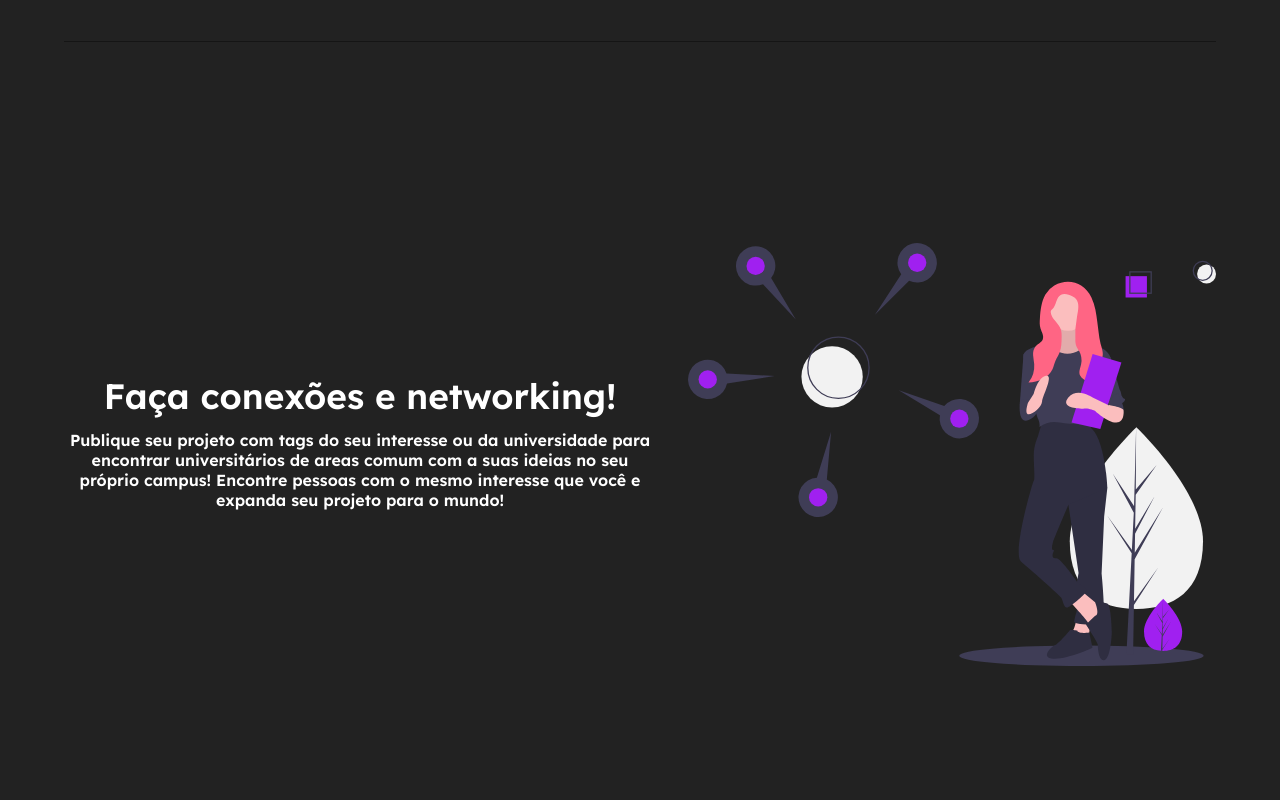
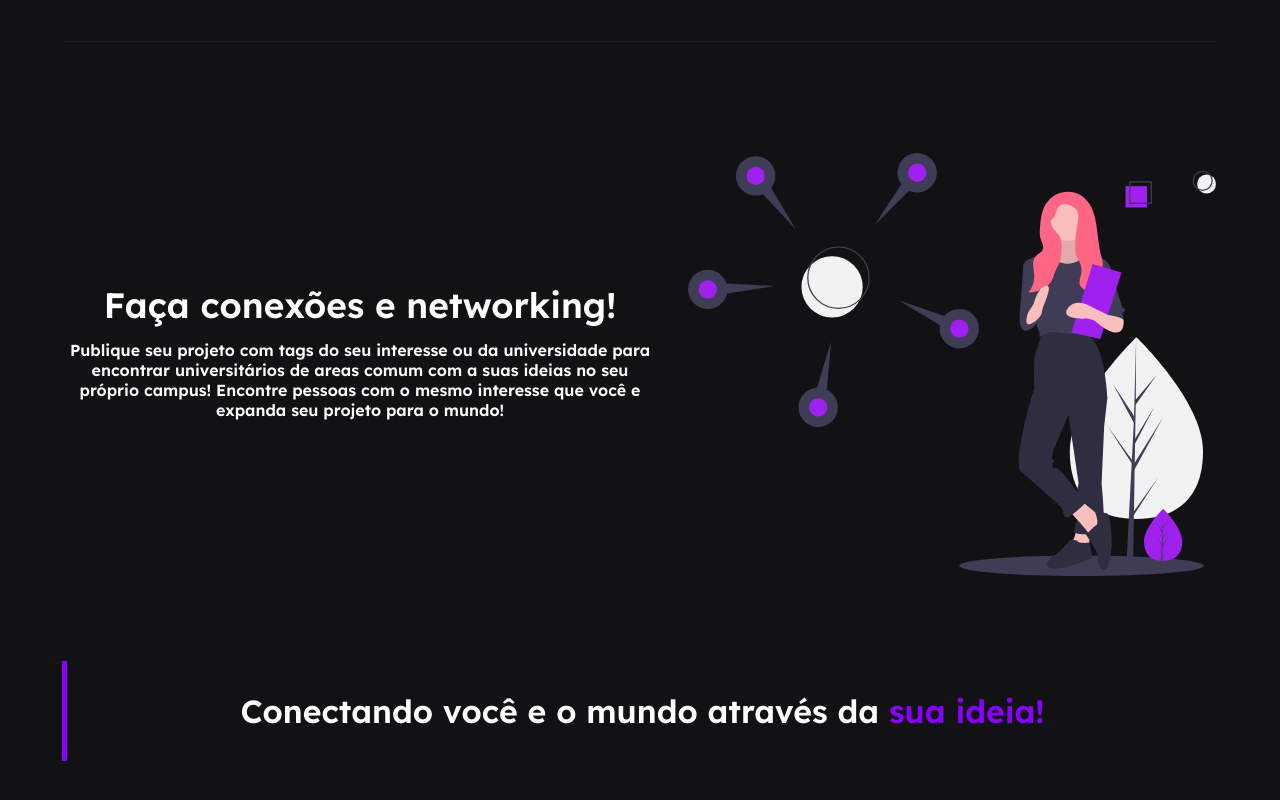
Before and after one commit to Lucas-Franson/Wenzer, a React (Create React App) app in the folder wenzer_web/: page / in a window 1280 px wide. Shown: the part 1560-2360 px from the top of the page. Built offline with nearby package versions, Linux system fonts and the light colour scheme.

Commit message:
alterações finais de design

```diff
--- a/wenzer_web/src/Components/TopBarWelcome/TopBarWelcome.tsx
+++ b/wenzer_web/src/Components/TopBarWelcome/TopBarWelcome.tsx
@@ -21,7 +21,7 @@ function TopBarWelcome(): ReactElement {
     setOpenSideMenu(!openSideMenu);
   }
 
-   const list = () => (
+   const sideBarMobile = () => (
      <ContainerMenu
        role="presentation"
        onClick={() => setOpenSideMenu(false)}
@@ -33,11 +33,11 @@ function TopBarWelcome(): ReactElement {
          </div>
 
          <div>
-           <a href="/#university">Networking</a>
+           <a href="/#networking">Networking</a>
          </div>
 
          <div>
-           <a href="/#business">Projetos</a>
+           <a href="/#project">Projetos</a>
          </div>
 
          {/* <div>
@@ -80,8 +80,8 @@ function TopBarWelcome(): ReactElement {
       </header>
       <div>
         <a href="/#about">O que é</a>
-        <a href="/#university">Networking</a>
-        <a href="/#business">Projetos</a>
+        <a href="/#networking">Networking</a>
+        <a href="/#project">Projetos</a>
 
         <a href="/login" className="a-Button">
           <Button type="button" className="entrarButton">
@@ -115,7 +115,7 @@ function TopBarWelcome(): ReactElement {
             onClose={openMenu}
             onOpen={openMenu}
           >
-            {list()}
+            {sideBarMobile()}
           </SwipeableDrawer>
         </div>
       </div>
--- a/wenzer_web/src/Pages/Welcome/Welcome.tsx
+++ b/wenzer_web/src/Pages/Welcome/Welcome.tsx
@@ -21,8 +21,8 @@ import bg_about from "../../Utils/image/bg_about.svg";
 import {
   ContainerLogin,
   ContainerAbout,
-  ContainerUniversity,
-  ContainerBusiness,
+  ContainerNetworking,
+  ContainerProject,
   ContainerFooter,
   Container
 } from "./styles";
@@ -90,22 +90,29 @@ function Welcome(): ReactElement {
           </main>
         </ContainerAbout>
 
-        <ContainerUniversity id="university">
+        <ContainerNetworking id="networking">
+          <header>
             <div className="alignLeft">
               <p>Faça conexões e networking!</p>
               <span>
-              Publique seu projeto com tags do seu interesse ou da universidade
-              para encontrar universitários de areas comum com a suas ideias no
-              seu próprio campus! Encontre pessoas com o mesmo interesse que
-              você e expanda seu projeto para o mundo!
+                Publique seu projeto com tags do seu interesse ou da
+                universidade para encontrar universitários de areas comum com a
+                suas ideias no seu próprio campus! Encontre pessoas com o mesmo
+                interesse que você e expanda seu projeto para o mundo!
               </span>
             </div>
             <div>
               <img src={bg_university} alt="" />
             </div>
-        </ContainerUniversity>
+          </header>
+          <footer>
+            <p>
+              Conectando você e o mundo através da <span>sua ideia!</span>
+            </p>
+          </footer>
+        </ContainerNetworking>
 
-        <ContainerBusiness id="business">
+        <ContainerProject id="project">
           <header>
             <p>Você pode publicar seu projeto em 3 modalidades</p>
           </header>
@@ -130,7 +137,7 @@ function Welcome(): ReactElement {
               <FaLock size={100} />
             </CardProject>
           </main>
-        </ContainerBusiness>
+        </ContainerProject>
 
         <ContainerFooter>
           <div>
--- a/wenzer_web/src/Pages/Welcome/styles.ts
+++ b/wenzer_web/src/Pages/Welcome/styles.ts
@@ -496,22 +496,52 @@ export const ContainerAbout = styled.main`
   }
 `;
 
-export const ContainerUniversity = styled.div`
+export const ContainerNetworking = styled.div`
   display: flex;
-  justify-content: space-between;
+  flex-direction: column;
   align-items: center;
+  justify-content: space-evenly;
   height: 100vh;
   border-bottom: 1px solid ${(potato) => potato.theme.colors.secondary};
 
-  @media (max-width: 1100px) {
+  header {
     display: flex;
-    flex-direction: column;
+    justify-content: space-between;
+    align-items: center;
+  }
+
+  footer {
+    width: 100%;
+    display: flex;
     align-items: center;
     justify-content: center;
+    text-align: center;
+    font-size: 2rem;
+    border-left: 5px solid ${(props) => props.theme.colors.primary};
+    height: 100px;
+
+    p {
+      span {
+        color: ${(props) => props.theme.colors.primary};
+      }
+    }
+  }
+
+  @media (max-width: 1100px) {
+    header {
+      display: flex;
+      flex-direction: column;
+      align-items: center;
+      justify-content: center;
+    }
+
+    footer {
+      font-size: 1.5rem;
+    }
   }
 `;
 
-export const ContainerBusiness = styled.div`
+export const ContainerProject = styled.div`
   display: flex;
   flex-direction: column;
   justify-content: space-between;
--- a/wenzer_web/src/Styles/Themes/dark.ts
+++ b/wenzer_web/src/Styles/Themes/dark.ts
@@ -5,9 +5,9 @@ export default {
   colors: {
     primary: "#8a00ff",
     primaryLight: "#b501ca",
-    secondary: "#151515",
+    secondary: "#1D1D21",
     tertiary: "#323232",
-    background: "#222222",
+    background: "#121214",
 
     white: {
       light: "#FFFFFF",
```
Lines whose indentation alone changed are shown as unchanged.
